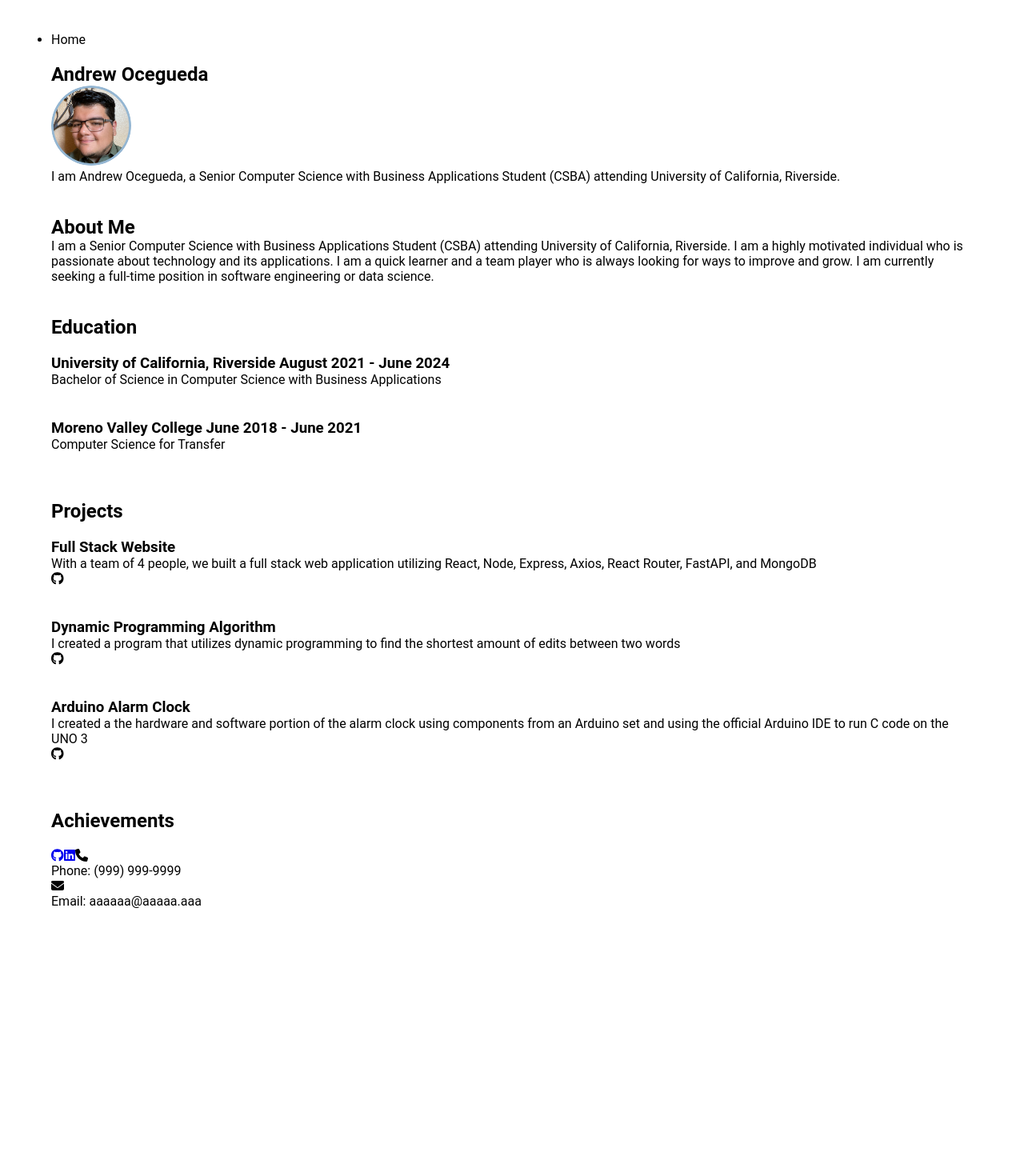
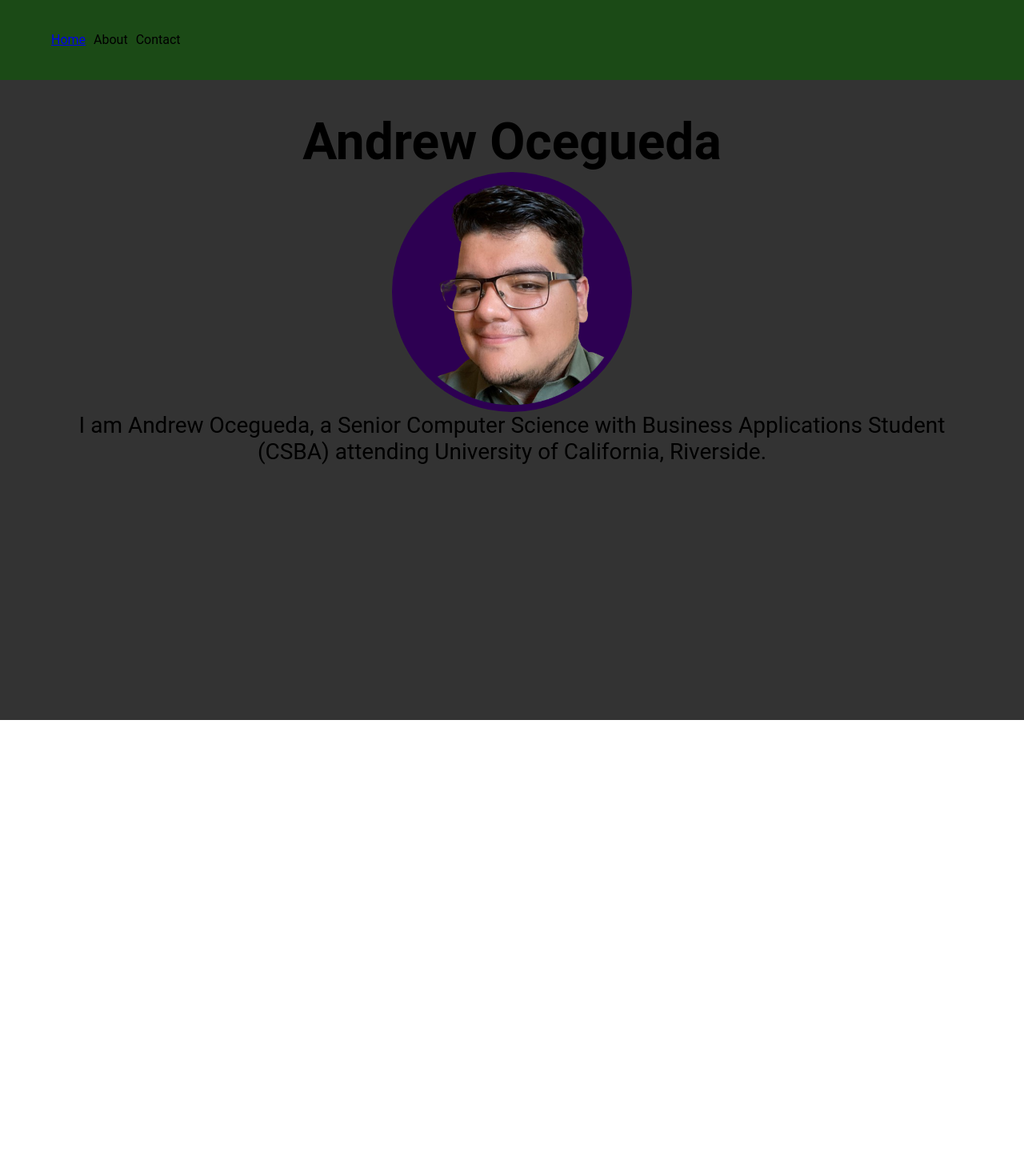
Before and after one commit to xTh3Unkn0wnx/cs-110-andrew-ocegueda-professional-website, a React (Vite) app: page / in a window 1280 px wide. Shown: the top 1470 px of the page at 80% size. Before the commit the page ends 1176 px from the top, so only its background shows below. Built offline with nearby package versions, Linux system fonts and the light colour scheme.

Commit message:
Made multiple changes to the project

```diff
--- a/package.json
+++ b/package.json
@@ -19,7 +19,8 @@
     "@fortawesome/free-solid-svg-icons": "^6.5.2",
     "@fortawesome/react-fontawesome": "^0.2.0",
     "react": "^18.2.0",
-    "react-dom": "^18.2.0"
+    "react-dom": "^18.2.0",
+    "react-intersection-observer": "^9.10.2"
   },
   "devDependencies": {
     "@types/react": "^18.2.66",
--- a/src/App.css
+++ b/src/App.css
@@ -1,9 +1,103 @@
-.profile-pic {
-  width: 100px;
-  height: 100px;
-  border-radius: 50%;
+/* Animations */
+
+@keyframes fadeIn {
+  from {
+    opacity: 0;
+  }
+  to {
+    opacity: 1;
+  }
+}
+
+/* General */
+
+header {
+  position: fixed;
+  top: 0;
+  left: 0;
+  z-index: 100;
+}
+
+footer {
+  /* padding: 5vh 5vw 5vh 5vw; */
+  display: flex;
+  justify-content: space-between;
+}
+
+main {
+  margin-top: 100px;
 }
 
 main section {
     padding: 20px 0 20px 0;
 }
+
+/* Classes */
+
+/* .picture-container {
+
+} */
+
+.profile-pic {
+  width: 300px;
+  height: 300px;
+  background-color: #2d0052;
+  display: block;
+  margin: 0 auto;
+  border-radius: 50%;
+}
+
+.header-bar {
+  width: 100vw;
+  height: 100px;
+  background-color: #1b4a16;
+  /* padding: 5vh 5vw 5vh 5vw; */
+}
+
+.nav-list {
+  display: flex;
+  gap: 10px;
+  list-style-type: none;
+}
+
+.hero-heading {
+  font-size: 4rem;
+  text-align: center;
+  font-weight: 700;
+}
+
+.hero-section {
+  background-color: #333;
+  /* padding: 5vh 5vw 5vh 5vw; */
+  margin: auto;
+}
+
+.hero-container {
+  animation: fadeIn 3s ease-in-out;
+}
+
+.hero-about-me {
+  font-size: 1.75rem;
+  text-align: center;
+  font-weight: 400;
+}
+
+/* Utility Classes */
+
+.adjustable-padding {
+  padding: 5vh 5vw 5vh 5vw;
+}
+
+.min-height {
+  min-height: 100vh;
+}
+
+.invisible {
+  opacity: 0;
+}
+
+.animate-on-scroll {
+  animation: fadeIn 3s ease-in-out forwards;
+}
+
+/* Media Queries */
--- a/src/App.jsx
+++ b/src/App.jsx
@@ -1,76 +1,159 @@
-import './App.css'
-import photo1 from './assets/Picture1.png';
-import { FontAwesomeIcon } from '@fortawesome/react-fontawesome';
-import { faGithub, faLinkedin } from '@fortawesome/free-brands-svg-icons';
-import { faEnvelope, faPhone } from '@fortawesome/free-solid-svg-icons';
+import "./App.css";
+import { useEffect, useState } from "react";
+import { useInView } from "react-intersection-observer";
+import photo1 from "./assets/Picture1.png";
+import { FontAwesomeIcon } from "@fortawesome/react-fontawesome";
+import { faGithub, faLinkedin } from "@fortawesome/free-brands-svg-icons";
+import { faEnvelope, faPhone } from "@fortawesome/free-solid-svg-icons";
+import NavBar from "./component/NavBar";
 
 function App() {
+  const [scrollPos, setScrollPos] = useState(0);
+  const [ref, inView] = useInView({
+    threshold: 0.5,
+    triggerOnce: true,
+  });
+
+  const [scrollPos1, setScrollPos1] = useState(0);
+  const [ref1, inView1] = useInView({
+    threshold: 0.5,
+    triggerOnce: true,
+  });
+
+  const isScrollingDown = scrollPos && inView > 0;
+  const isScrollingDown1 = scrollPos1 && inView1 > 0;
+
+  useEffect(() => {
+    const onScroll = () => {
+      setScrollPos(window.scrollY);
+      setScrollPos1(window.scrollY);
+    };
+    window.addEventListener("scroll", onScroll);
+    return () => window.removeEventListener("scroll", onScroll);
+  }, []);
+
   return (
     <>
-      <header>
-        <nav>
-          <ul className='nav-list'>
-            <li>Home</li>
-          </ul>
-        </nav>
+      <header className="header-bar adjustable-padding">
+        <NavBar />
       </header>
       <main>
-        <section aria-label='hero section' className='hero-section'>
-          <h1 className='hero-heading'>Andrew Ocegueda</h1>
-          <img src={photo1} alt="Picture of Andrew Ocegueda" className='profile-pic'/>
-          <p className='hero-about-me'>I am Andrew Ocegueda, a Senior Computer Science with Business Applications Student (CSBA) attending University of California, Riverside.</p>
+        <section
+          aria-label="hero section"
+          className="hero-section adjustable-padding min-height"
+        >
+          <div className="hero-container">
+            <h1 className="hero-heading">Andrew Ocegueda</h1>
+            <div className="picture-container">
+              <img
+                src={photo1}
+                alt="Picture of Andrew Ocegueda"
+                className="profile-pic"
+              />
+            </div>
+            <p className="hero-about-me">
+              I am Andrew Ocegueda, a Senior Computer Science with Business
+              Applications Student (CSBA) attending University of California,
+              Riverside.
+            </p>
+          </div>
         </section>
-        <section className='about-me' aria-label='about me'>
+        <section
+          ref={ref}
+          className={`about-me adjustable-padding min-height invisible ${
+            isScrollingDown ? "animate-on-scroll" : ""
+          }`}
+          aria-label="about me"
+        >
           <h2>About Me</h2>
-          <p>I am a Senior Computer Science with Business Applications Student (CSBA) attending University of California, Riverside. I am a highly motivated individual who is passionate about technology and its applications. I am a quick learner and a team player who is always looking for ways to improve and grow. I am currently seeking a full-time position in software engineering or data science.</p>
+          <p>
+            I am a Senior Computer Science with Business Applications Student
+            (CSBA) attending University of California, Riverside. I am a highly
+            motivated individual who is passionate about technology and its
+            applications. I am a quick learner and a team player who is always
+            looking for ways to improve and grow. I am currently seeking a
+            full-time position in software engineering or data science.
+          </p>
         </section>
-        <section className='education-container' aria-label='education section'>
+        <section
+          ref={ref1}
+          className={`education-container adjustable-padding min-height invisible ${
+            isScrollingDown1 ? "animate-on-scroll" : ""
+          }`}
+          aria-label="education section"
+        >
           <h2>Education</h2>
           <section>
-            <h3>University of California, Riverside <span className='right'>August 2021 - June 2024</span></h3>
-            <p>Bachelor of Science in Computer Science with Business Applications</p>
+            <h3>
+              University of California, Riverside{" "}
+              <span className="right">August 2021 - June 2024</span>
+            </h3>
+            <p>
+              Bachelor of Science in Computer Science with Business Applications
+            </p>
           </section>
           <section>
-            <h3>Moreno Valley College <span className="right">June 2018 - June 2021</span></h3>
+            <h3>
+              Moreno Valley College{" "}
+              <span className="right">June 2018 - June 2021</span>
+            </h3>
             <p>Computer Science for Transfer</p>
           </section>
         </section>
-        <section>
+        <section className="adjustable-padding min-height">
           <h2>Projects</h2>
           <section>
             <h3>Full Stack Website</h3>
-            <p>With a team of 4 people, we built a full stack web application utilizing React, Node, Express, Axios, React Router, FastAPI, and MongoDB</p>
-            <FontAwesomeIcon icon={faGithub} aria-label='react logo' />
+            <p>
+              With a team of 4 people, we built a full stack web application
+              utilizing React, Node, Express, Axios, React Router, FastAPI, and
+              MongoDB
+            </p>
+            <FontAwesomeIcon icon={faGithub} aria-label="react logo" />
           </section>
           <section>
             <h3>Dynamic Programming Algorithm</h3>
-            <p>I created a program that utilizes dynamic programming to find the shortest amount of edits between two words</p>
-            <FontAwesomeIcon icon={faGithub} aria-label='react logo' />
+            <p>
+              I created a program that utilizes dynamic programming to find the
+              shortest amount of edits between two words
+            </p>
+            <FontAwesomeIcon icon={faGithub} aria-label="react logo" />
           </section>
           <section>
             <h3>Arduino Alarm Clock</h3>
-            <p>I created a the hardware and software portion of the alarm clock using components from an Arduino set and using the official Arduino IDE to run C code on the UNO 3</p>
-            <FontAwesomeIcon icon={faGithub} aria-label='react logo' />
+            <p>
+              I created a the hardware and software portion of the alarm clock
+              using components from an Arduino set and using the official
+              Arduino IDE to run C code on the UNO 3
+            </p>
+            <FontAwesomeIcon icon={faGithub} aria-label="react logo" />
           </section>
         </section>
-        <section>
+        <section className="adjustable-padding min-height">
           <h2>Achievements</h2>
         </section>
       </main>
-      <footer>
+      <footer id="footer" className="adjustable-padding">
+        <p>
           <a href="https://github.com/xTh3Unkn0wnx">
             <FontAwesomeIcon icon={faGithub} />
           </a>
+        </p>
+        <p>
           <a href="https://www.linkedin.com/in/andrew-ocegueda-715206230?lipi=urn%3Ali%3Apage%3Ad_flagship3_profile_view_base_contact_details%3BhesREb0KRy2g6rmzHum7Tg%3D%3D">
             <FontAwesomeIcon icon={faLinkedin} />
           </a>
-        <FontAwesomeIcon icon={faPhone} />
-        <p>Phone: (999) 999-9999</p>
+        </p>
+        <p>
+          <FontAwesomeIcon icon={faPhone} /> Phone: (999) 999-9999
+        </p>
+        <p>
           <FontAwesomeIcon icon={faEnvelope} />
-        <p>Email: aaaaaa@aaaaa.aaa </p>
+          Email: aaaaaa@aaaaa.aaa{" "}
+        </p>
       </footer>
     </>
-  )
+  );
 }
 
-export default App
+export default App;
--- /dev/null
+++ b/src/component/NavBar.jsx
@@ -0,0 +1,14 @@
+
+function NavBar() {
+    return (
+        <nav>
+            <ul className='nav-list'>
+                <li><a href="#footer">Home</a></li>
+                <li>About</li>
+                <li>Contact</li>
+            </ul>
+        </nav>
+    )
+}
+
+export default NavBar;
--- a/src/index.css
+++ b/src/index.css
@@ -6,5 +6,4 @@
 
 body {
   font-family: 'Roboto', sans-serif;
-  padding: 5vh 5vw 5vh 5vw;
 }
```
Also changed, not shown: src/assets/Picture1.png, 1 other file (tests, documents, lock files or other folders). Lines whose indentation alone changed are shown as unchanged.
